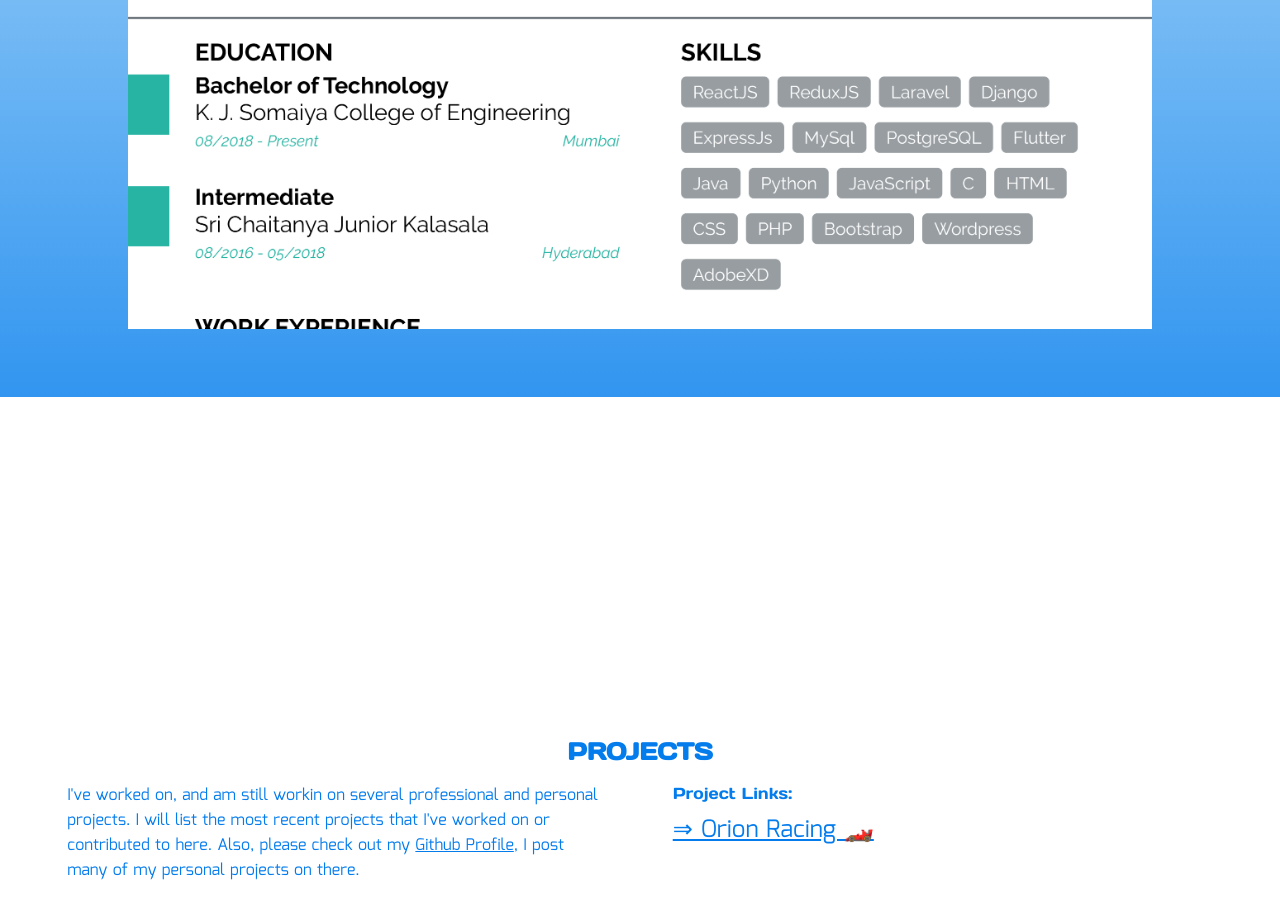
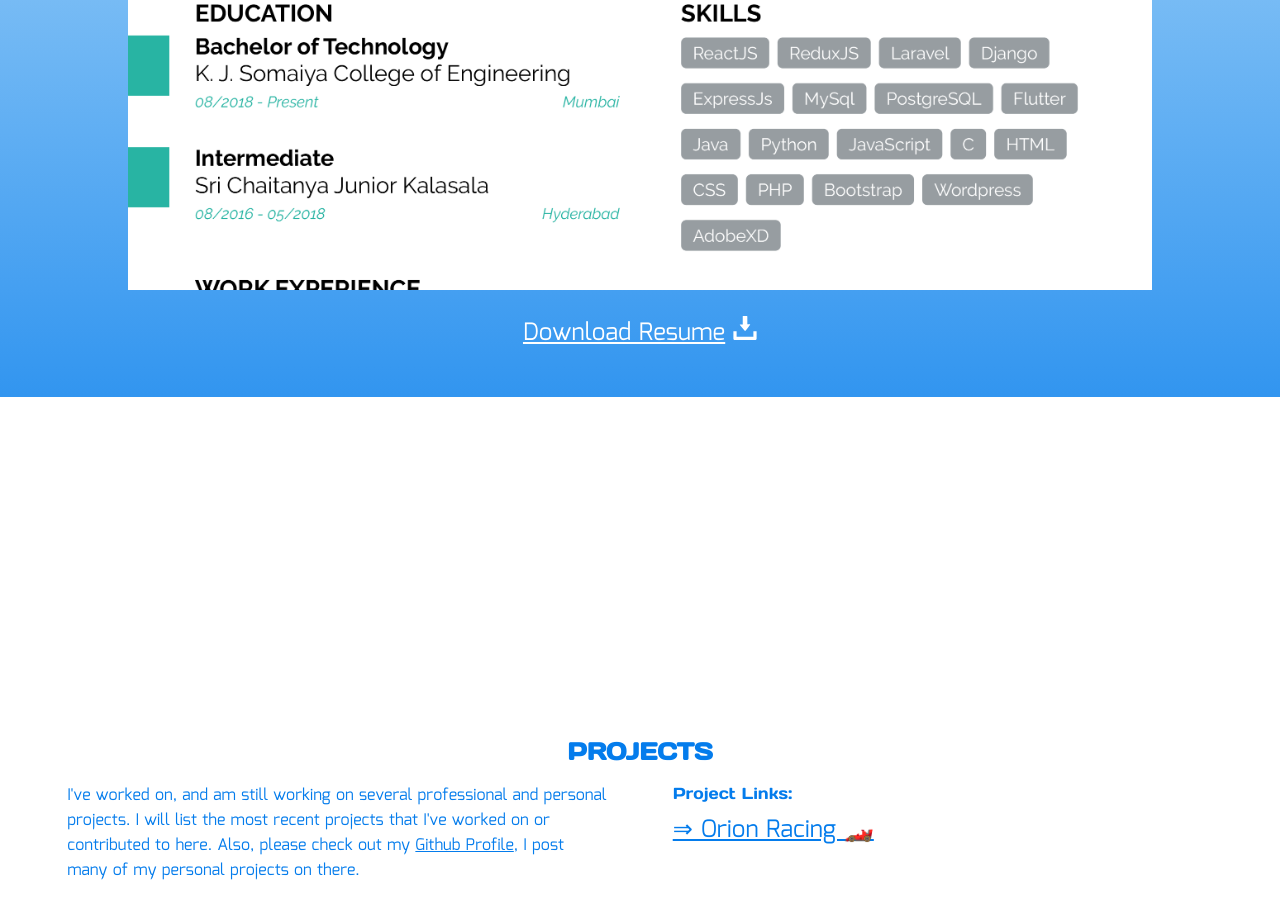
Before and after one commit to barun1607/portfolio, a React (Create React App) app: page / in a window 1280 px wide. Shown: the part 2003-2921 px from the top of the page. Built offline with nearby package versions, Linux system fonts and the light colour scheme.

Commit message:
spelling error and pdf

```diff
--- a/src/components/Section/Projects.tsx
+++ b/src/components/Section/Projects.tsx
@@ -33,7 +33,7 @@ const Projects: React.FC = () => {
   return (
     <div className="projects" ref={containerRef}>
       <p className="projects-text dummy" ref={textRef}>
-        I've worked on, and am still workin on several professional and personal projects. I will list the most recent projects that I've worked on or contributed to here. Also, please check out my <a href="https://github.com/barun1607" target="_blank" rel="noreferrer" style={{ color: "currentcolor" }}>Github Profile</a>, I post many of my personal projects on there.
+        I've worked on, and am still working on several professional and personal projects. I will list the most recent projects that I've worked on or contributed to here. Also, please check out my <a href="https://github.com/barun1607" target="_blank" rel="noreferrer" style={{ color: "currentcolor" }}>Github Profile</a>, I post many of my personal projects on there.
       </p>
       <div className="vertical-divider-2 dummy" ref={dividerRef}></div>
       <div className="projects-list">
--- a/src/components/Section/Resume.tsx
+++ b/src/components/Section/Resume.tsx
@@ -1,5 +1,6 @@
 import React, { useEffect, useRef } from 'react';
 import VARUN_PANDEY from '../../assets/img/VARUN_PANDEY.png';
+import VARUN_PANDEY_RESUME from "../../assets/pdf/VARUN_PANDEY.pdf";
 import { useElementOnScreen, changeWithState } from '../../assets/ts/helper';
 import '../../assets/css/section/resume.css';
 
@@ -10,7 +11,7 @@ const Resume: React.FC = () => {
     threshold: 0.5
   });
 
-  // const linkRef = useRef<HTMLAnchorElement>(null);
+  const linkRef = useRef<HTMLAnchorElement>(null);
 
   useEffect(() => {
     changeWithState(isVisible, containerRef, 'dummy', 'show-resume', 'show-resume');
@@ -21,7 +22,7 @@ const Resume: React.FC = () => {
       <div className="resume">
         <img src={VARUN_PANDEY} alt="" className="resume-img" />
       </div>
-      {/* <a href="../../assets/pdf/VARUN_PANDEY.pdf" download ref={linkRef}>
+      <a href={VARUN_PANDEY_RESUME} download ref={linkRef}>
         <u>Download Resume</u> <svg version="1.1" id="Capa_1" xmlns="http://www.w3.org/2000/svg" x="0px" y="0px"
           viewBox="0 0 29.978 29.978">
           <g>
@@ -93,8 +94,8 @@ const Resume: React.FC = () => {
           <g>
           </g>
         </svg>
-      </a> */}
-    </div>
+      </a>
+    </div >
   )
 }
 
```
